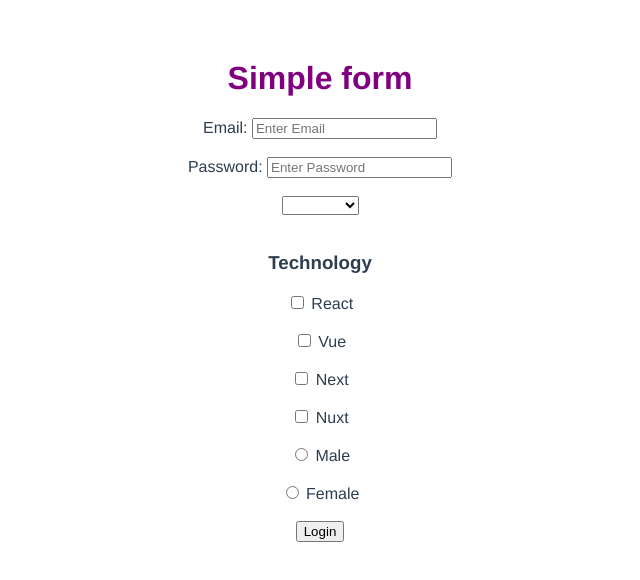
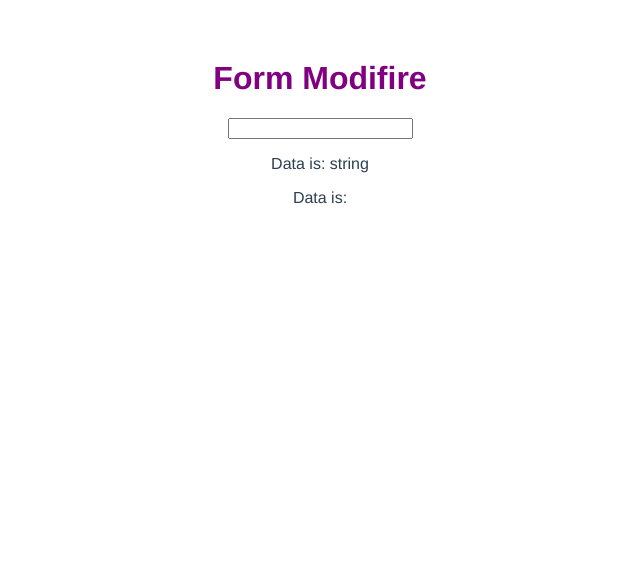
Before and after one commit to arvindk07/vue-step-by-step, a Vue app: page / in a window 1280 px wide. Shown: the top 580 px of the page, without its empty margins (320-960 px from the left). Built offline with nearby package versions, Linux system fonts and the light colour scheme.

Commit message:
Form Modifire

```diff
--- a/src/components/HomeComponents.vue
+++ b/src/components/HomeComponents.vue
@@ -1,55 +1,8 @@
 <template>
-  <h1>Simple form</h1>
-  <ul>
-    <li v-for="item in error" :key="item">{{ item }} not valid</li>
-  </ul>
-  <form>
-    <label>Email: </label>
-    <input type="text" placeholder="Enter Email" v-model="form.email" />
-    <br /><br />
-    <label>Password: </label>
-    <input
-      type="password"
-      placeholder="Enter Password"
-      v-model="form.password"
-    />
-    <br />
-    <br />
-    <select v-model="form.country">
-      <option>India</option>
-      <option>USA</option>
-      <option>Astrailiya</option>
-    </select>
-    <br />
-    <br />
-    <h3>Technology</h3>
-    <input type="checkbox" value="react" v-model="form.technology" />
-    <label> React </label>
-    <br />
-    <br />
-    <input type="checkbox" value="vue" v-model="form.technology" />
-    <label> Vue </label>
-    <br />
-    <br />
-    <input type="checkbox" value="next" v-model="form.technology" />
-    <label> Next </label>
-    <br />
-    <br />
-    <input type="checkbox" value="nuxt" v-model="form.technology" />
-    <label> Nuxt </label>
-    <br />
-    <br />
-    <input type="radio" value="male" name="gender" v-model="form.gender" />
-    <label> Male </label>
-    <br />
-    <br />
-    <input type="radio" value="female" name="gender" v-model="form.gender" />
-    <label> Female </label>
-    <br />
-    <br />
-
-    <button v-on:click="login" type="button">Login</button>
-  </form>
+  <h1>Form Modifire</h1>
+  <input type="number" v-model.number.lazy="data" />
+  <p>Data is: {{ typeof data }}</p>
+  <p>Data is: {{ data }}</p>
 </template>
 
 <script>
@@ -57,29 +10,8 @@ export default {
   name: "HomeComponents",
   data() {
     return {
-      form: {
-        email: "",
-        password: "",
-        country: "",
-        technology: [],
-        gender: "",
-      },
-      error: [],
+      data: "",
     };
-  },
-  methods: {
-    login() {
-      this.error = [];
-      for (const item in this.form) {
-        if (this.form[item] === "" || this.form[item.length === 0]) {
-          this.error.push(item);
-        }
-      }
-      if (this.error.length === 0) {
-        alert("data is submited");
-      }
-      console.log("login data: ", this.form, this.error);
-    },
   },
 };
 </script>
```
